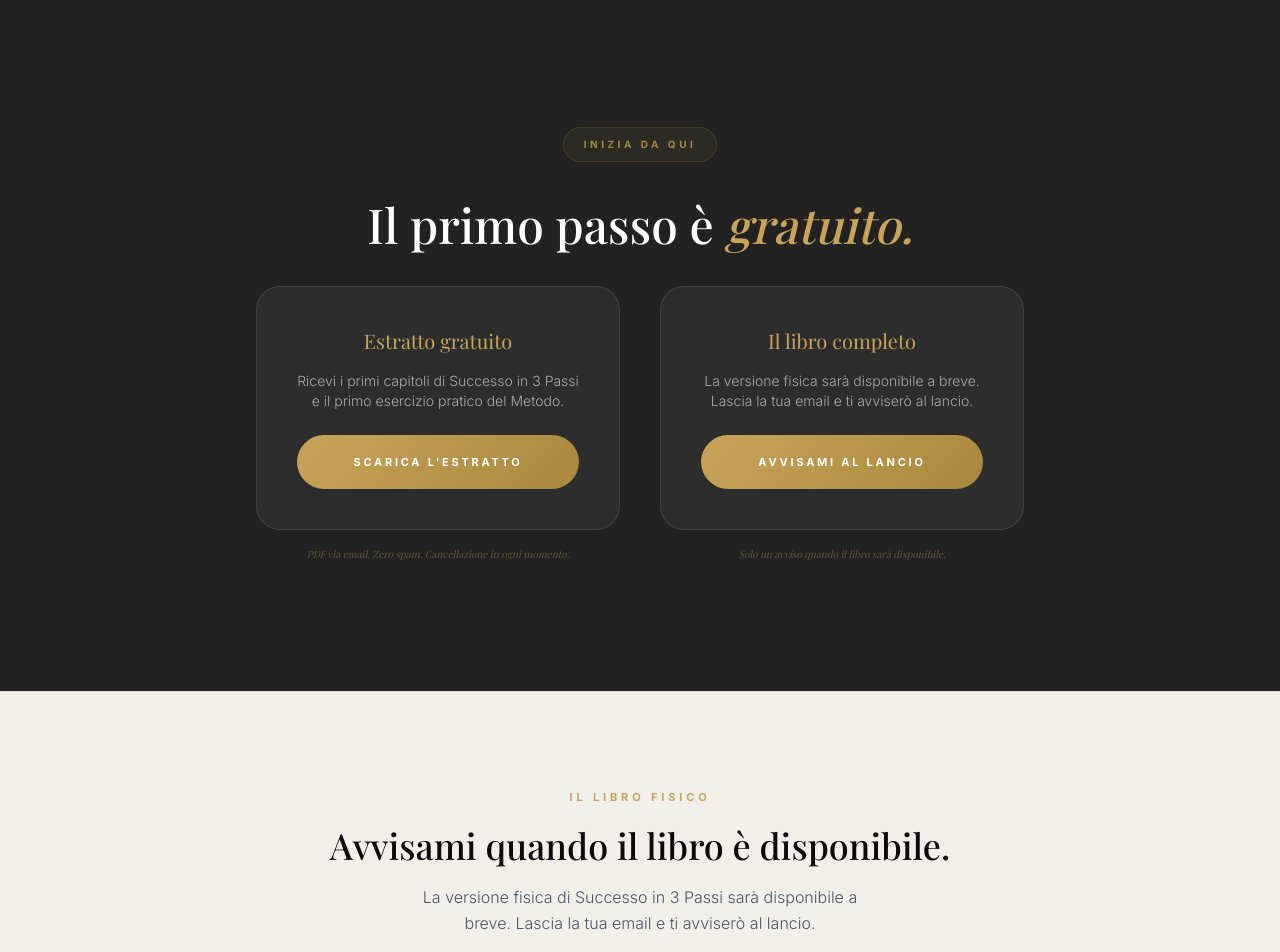
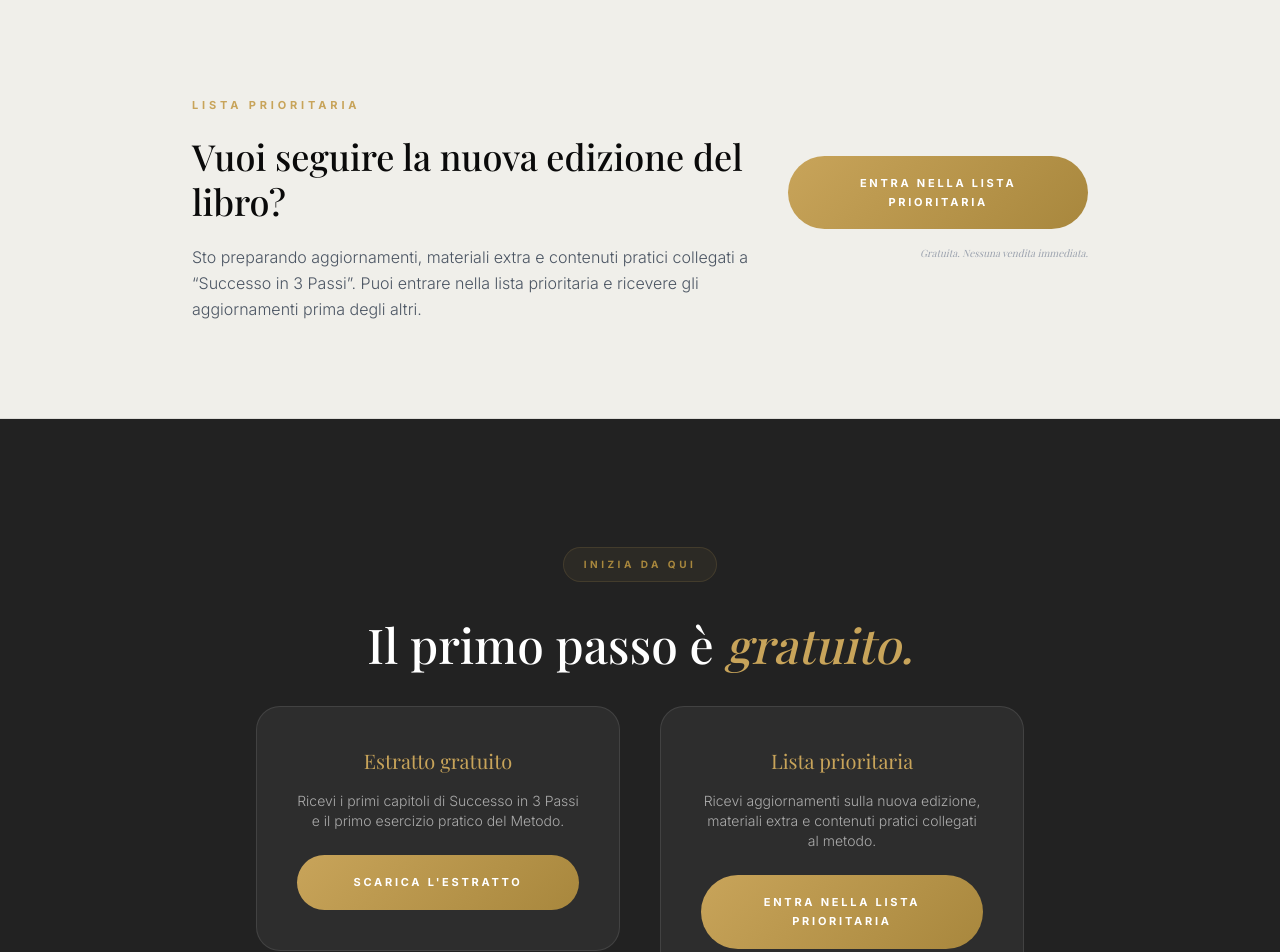
Before and after one commit to fabiomicale-bit/fabiomicale-hub, a Next.js app: page /successo-in-3-passi in a window 1280 px wide. Shown: the part 6080-7032 px from the top of the page. Built offline with nearby package versions, Linux system fonts and the light colour scheme; no server answers.

Commit message:
feat(book): add Successo in 3 Passi priority list

```diff
--- /dev/null
+++ b/src/app/grazie-lista-prioritaria/page.tsx
@@ -0,0 +1,60 @@
+import type { Metadata } from "next";
+import Link from "next/link";
+
+export const metadata: Metadata = {
+  title: "Sei nella lista prioritaria",
+  description:
+    "Conferma di iscrizione alla lista prioritaria di Successo in 3 Passi — Edizione 2026.",
+  alternates: {
+    canonical: "https://www.fabiomicale.com/grazie-lista-prioritaria",
+  },
+};
+
+export default function GrazieListaPrioritariaPage() {
+  return (
+    <main className="min-h-screen bg-hub-bg px-6 py-40 text-hub-ink">
+      <section className="mx-auto max-w-3xl text-center">
+        <div className="mx-auto mb-8 flex h-16 w-16 items-center justify-center rounded-full bg-hub-gold/10">
+          <svg
+            className="h-8 w-8 text-hub-gold"
+            fill="none"
+            viewBox="0 0 24 24"
+            stroke="currentColor"
+            aria-hidden="true"
+          >
+            <path
+              strokeLinecap="round"
+              strokeLinejoin="round"
+              strokeWidth={1.5}
+              d="M5 13l4 4L19 7"
+            />
+          </svg>
+        </div>
+        <p className="mb-5 text-[11px] font-bold uppercase tracking-[0.35em] text-hub-gold">
+          Conferma ricevuta
+        </p>
+        <h1 className="mb-6 text-4xl font-serif font-medium leading-tight md:text-6xl">
+          Sei nella lista prioritaria.
+        </h1>
+        <p className="mx-auto mb-12 max-w-2xl text-lg font-light leading-relaxed text-hub-ink-muted">
+          Ti avviserò quando ci saranno aggiornamenti sulla nuova edizione di
+          “Successo in 3 Passi” e sui materiali pratici collegati al metodo.
+        </p>
+        <div className="flex flex-col justify-center gap-4 sm:flex-row">
+          <Link
+            href="/estratto"
+            className="btn-gold px-8 py-4 text-center text-[11px] font-bold uppercase tracking-[0.2em]"
+          >
+            Leggi l&apos;estratto gratuito
+          </Link>
+          <Link
+            href="/blog"
+            className="inline-flex items-center justify-center border border-hub-border bg-hub-white px-8 py-4 text-[11px] font-bold uppercase tracking-[0.2em] text-hub-ink transition-colors hover:border-hub-gold"
+          >
+            Vai al blog
+          </Link>
+        </div>
+      </section>
+    </main>
+  );
+}
--- /dev/null
+++ b/src/app/successo-in-3-passi/lista-prioritaria/page.tsx
@@ -0,0 +1,100 @@
+import type { Metadata } from "next";
+import Link from "next/link";
+import NewsletterCTA from "@/components/NewsletterCTA";
+
+export const metadata: Metadata = {
+  title: "Lista prioritaria — Successo in 3 Passi",
+  description:
+    "Entra nella lista prioritaria gratuita per ricevere aggiornamenti, materiali extra e accesso anticipato ai contenuti pratici di Successo in 3 Passi — Edizione 2026.",
+  alternates: {
+    canonical:
+      "https://www.fabiomicale.com/successo-in-3-passi/lista-prioritaria",
+  },
+  openGraph: {
+    title: "Lista prioritaria — Successo in 3 Passi | Fabio Micale",
+    description:
+      "Aggiornamenti sul libro, materiali extra e contenuti pratici collegati al metodo per riorganizzare lavoro, priorità e decisioni dopo i 40 anni.",
+    url: "https://www.fabiomicale.com/successo-in-3-passi/lista-prioritaria",
+    type: "website",
+    images: [{ url: "/og-image.jpg", width: 1200, height: 630 }],
+  },
+};
+
+const benefits = [
+  "Ricevi aggiornamenti sulla nuova edizione del libro",
+  "Accedi prima ai materiali pratici collegati al metodo",
+  "Segui il dietro le quinte della costruzione del percorso",
+  "Puoi segnalare quali problemi vorresti vedere affrontati nel libro",
+];
+
+export default function ListaPrioritariaPage() {
+  return (
+    <main className="min-h-screen bg-hub-bg text-hub-ink">
+      <section className="relative px-6 pb-20 pt-40 overflow-hidden">
+        <div className="absolute inset-0 bg-grid-editorial opacity-20" />
+        <div className="absolute inset-0 bg-gradient-to-b from-hub-bg via-hub-bg/95 to-hub-bg" />
+
+        <div className="relative z-10 mx-auto max-w-4xl text-center">
+          <p className="mb-6 text-[11px] font-bold uppercase tracking-[0.35em] text-hub-gold">
+            Lista prioritaria — Successo in 3 Passi
+          </p>
+          <h1 className="mx-auto mb-8 max-w-3xl text-4xl font-serif font-medium leading-tight md:text-6xl">
+            Il libro per rimettere metodo nel lavoro dopo i 40 anni.
+          </h1>
+          <div className="mx-auto max-w-2xl space-y-5 text-lg font-light leading-relaxed text-hub-ink-muted">
+            <p>
+              Sto preparando la nuova edizione di “Successo in 3 Passi”: un
+              metodo pratico per riorganizzare lavoro, priorità e decisioni
+              con più chiarezza, più struttura e meno improvvisazione.
+            </p>
+            <p>
+              Dopo i 40 anni non basta più contare sulla motivazione. Serve un
+              sistema che tenga anche quando la settimana si complica.
+            </p>
+            <p>
+              Entrando nella lista prioritaria riceverai aggiornamenti sul
+              libro, materiali extra e accesso anticipato ai contenuti pratici
+              del metodo.
+            </p>
+          </div>
+          <Link
+            href="#avviso-lancio"
+            className="btn-gold mt-10 inline-block px-10 py-5 text-[11px] font-bold uppercase tracking-[0.2em]"
+          >
+            Entra nella lista prioritaria
+          </Link>
+        </div>
+      </section>
+
+      <section className="border-y border-hub-border/50 bg-hub-bg-alt px-6 py-24">
+        <div className="mx-auto max-w-5xl">
+          <div className="mb-14 max-w-2xl">
+            <p className="mb-4 text-[11px] font-bold uppercase tracking-[0.35em] text-hub-gold">
+              Cosa ricevi
+            </p>
+            <h2 className="text-3xl font-serif font-medium leading-tight md:text-4xl">
+              Una lista gratuita per seguire il libro mentre prende forma.
+            </h2>
+          </div>
+          <div className="grid gap-5 md:grid-cols-2">
+            {benefits.map((benefit, index) => (
+              <div
+                key={benefit}
+                className="flex items-start gap-5 border border-hub-border bg-hub-white p-6"
+              >
+                <div className="flex h-9 w-9 flex-shrink-0 items-center justify-center rounded-full bg-hub-gold/10 text-xs font-bold text-hub-gold">
+                  {index + 1}
+                </div>
+                <p className="self-center text-sm font-light leading-relaxed text-hub-ink-muted">
+                  {benefit}
+                </p>
+              </div>
+            ))}
+          </div>
+        </div>
+      </section>
+
+      <NewsletterCTA variant="book-waitlist" />
+    </main>
+  );
+}
--- a/src/app/successo-in-3-passi/page.tsx
+++ b/src/app/successo-in-3-passi/page.tsx
@@ -2,7 +2,6 @@ import type { Metadata } from "next";
 import Link from "next/link";
 import Image from "next/image";
 import EditorialHero from "@/components/EditorialHero";
-import NewsletterCTA from "@/components/NewsletterCTA";
 
 const jsonLd = {
   "@context": "https://schema.org",
@@ -336,6 +335,38 @@ export default function SuccessoIn3PassiPage() {
         </div>
       </section>
 
+      {/* ── SEZIONE 7 — LISTA PRIORITARIA ───────────────────────── */}
+      <section className="px-6 py-24 bg-hub-cream border-y border-hub-border">
+        <div className="max-w-4xl mx-auto">
+          <div className="grid gap-10 md:grid-cols-[1.3fr_0.7fr] md:items-center">
+            <div>
+              <p className="text-[11px] font-bold uppercase tracking-[0.35em] text-hub-gold mb-5">
+                Lista prioritaria
+              </p>
+              <h2 className="text-3xl md:text-4xl font-serif font-medium mb-5 leading-tight">
+                Vuoi seguire la nuova edizione del libro?
+              </h2>
+              <p className="text-hub-ink-muted font-light leading-relaxed">
+                Sto preparando aggiornamenti, materiali extra e contenuti pratici collegati a
+                “Successo in 3 Passi”. Puoi entrare nella lista prioritaria e ricevere gli
+                aggiornamenti prima degli altri.
+              </p>
+            </div>
+            <div className="md:text-right">
+              <Link
+                href="/successo-in-3-passi/lista-prioritaria"
+                className="btn-gold inline-block px-8 py-4 text-[11px] font-bold uppercase tracking-[0.2em] text-center"
+              >
+                Entra nella lista prioritaria
+              </Link>
+              <p className="mt-4 text-[10px] font-serif italic text-hub-ink-light">
+                Gratuita. Nessuna vendita immediata.
+              </p>
+            </div>
+          </div>
+        </div>
+      </section>
+
       {/* ── SEZIONE 7 — CTA FINALE ────────────────────────────── */}
       <section className="py-32 px-6 bg-hub-charcoal text-white text-center">
         <div className="max-w-3xl mx-auto">
@@ -369,27 +400,25 @@ export default function SuccessoIn3PassiPage() {
 
             <div className="flex flex-col items-center text-center">
               <div className="p-10 bg-white/5 rounded-3xl border border-white/10 w-full mb-4">
-                <h3 className="text-xl font-serif mb-4 text-hub-gold">Il libro completo</h3>
+                <h3 className="text-xl font-serif mb-4 text-hub-gold">Lista prioritaria</h3>
                 <p className="text-white/60 text-sm font-light mb-6">
-                  La versione fisica sarà disponibile a breve. Lascia la tua email e ti avviserò al lancio.
+                  Ricevi aggiornamenti sulla nuova edizione, materiali extra e contenuti pratici collegati al metodo.
                 </p>
-                <a
-                  href="#avviso-lancio"
+                <Link
+                  href="/successo-in-3-passi/lista-prioritaria"
                   className="btn-gold w-full py-4 text-[11px] font-bold uppercase tracking-[0.2em] text-center inline-block"
                 >
-                  Avvisami al lancio
-                </a>
+                  Entra nella lista prioritaria
+                </Link>
               </div>
               <p className="text-[10px] font-serif italic text-hub-gold/40 px-4">
-                Solo un avviso quando il libro sarà disponibile.
+                Nessuna falsa urgenza. Solo aggiornamenti utili.
               </p>
             </div>
           </div>
         </div>
       </section>
 
-      {/* ── SEZIONE 8 — LISTA AVVISO LANCIO ─────────────────── */}
-      <NewsletterCTA variant="book-waitlist" />
     </main>
   );
 }
--- a/src/components/NewsletterCTA.tsx
+++ b/src/components/NewsletterCTA.tsx
@@ -49,14 +49,14 @@ const variantCopy: Record<
     cta: "Iscriviti gratis",
   },
   "book-waitlist": {
-    eyebrow: "IL LIBRO FISICO",
-    title: "Avvisami quando il libro è disponibile.",
+    eyebrow: "Lista prioritaria — Successo in 3 Passi",
+    title: "Il libro per rimettere metodo nel lavoro dopo i 40 anni.",
     subtitle:
-      "La versione fisica di Successo in 3 Passi sarà disponibile a breve. Lascia la tua email e ti avviserò al lancio.",
-    cta: "Avvisami al lancio",
-    successMessage: "Perfetto. Ti avviserò quando il libro sarà disponibile.",
+      "Ricevi aggiornamenti sulla nuova edizione, materiali extra e accesso anticipato ai contenuti pratici del metodo.",
+    cta: "Entra nella lista prioritaria",
+    successMessage: "Sei nella lista prioritaria.",
     privacyPrefix: "Accetto l'",
-    privacySuffix: " e autorizzo l'uso dei dati per ricevere l'avviso sul lancio del libro.",
+    privacySuffix: " e autorizzo l'uso dei dati per ricevere aggiornamenti sul libro e sui materiali collegati.",
     newsletterLabel: "Voglio ricevere anche la newsletter Un Passo Avanti.",
   },
 };
@@ -104,6 +104,7 @@ export default function NewsletterCTA({ variant = "default" }: NewsletterCTAProp
             form_name: "book-waitlist-form",
           });
           setStatus("success");
+          window.location.href = "/grazie-lista-prioritaria";
         } else {
           trackEvent("newsletter_submit", {
             source_page: window.location.pathname,
@@ -120,10 +121,10 @@ export default function NewsletterCTA({ variant = "default" }: NewsletterCTAProp
   };
 
   if (status === "success") {
-    if (variant === "book-excerpt") return null; // redirect in corso
+    if (variant === "book-excerpt" || variant === "book-waitlist") return null; // redirect in corso
     return (
       <section
-        id={variant === "book-waitlist" ? "avviso-lancio" : "newsletter"}
+        id="newsletter"
         className="py-24 px-6 bg-hub-cream border-t border-hub-border"
       >
         <div className="max-w-2xl mx-auto text-center">
@@ -172,7 +173,7 @@ export default function NewsletterCTA({ variant = "default" }: NewsletterCTAProp
                 value={nome}
                 onChange={(e) => setNome(e.target.value)}
                 placeholder="Il tuo nome"
-                required
+                required={variant !== "book-waitlist"}
                 className="w-full px-6 py-4 rounded-xl border border-hub-border focus:border-hub-gold outline-none transition-colors text-sm font-light bg-hub-bg/30"
               />
             </div>
@@ -248,7 +249,9 @@ export default function NewsletterCTA({ variant = "default" }: NewsletterCTAProp
         )}
 
         <p className="text-hub-ink-light text-[10px] mt-8 uppercase tracking-widest font-medium">
-          Zero spam. Privacy rispettata. Cancellati quando vuoi.
+          {variant === "book-waitlist"
+            ? "Niente spam. Solo aggiornamenti sul libro, sul metodo e sui materiali pratici collegati."
+            : "Zero spam. Privacy rispettata. Cancellati quando vuoi."}
         </p>
       </div>
     </section>
```
Also changed, not shown: src/app/api/subscribe/route.ts (+4 -4 lines), 1 other file (tests, documents, lock files or other folders).
